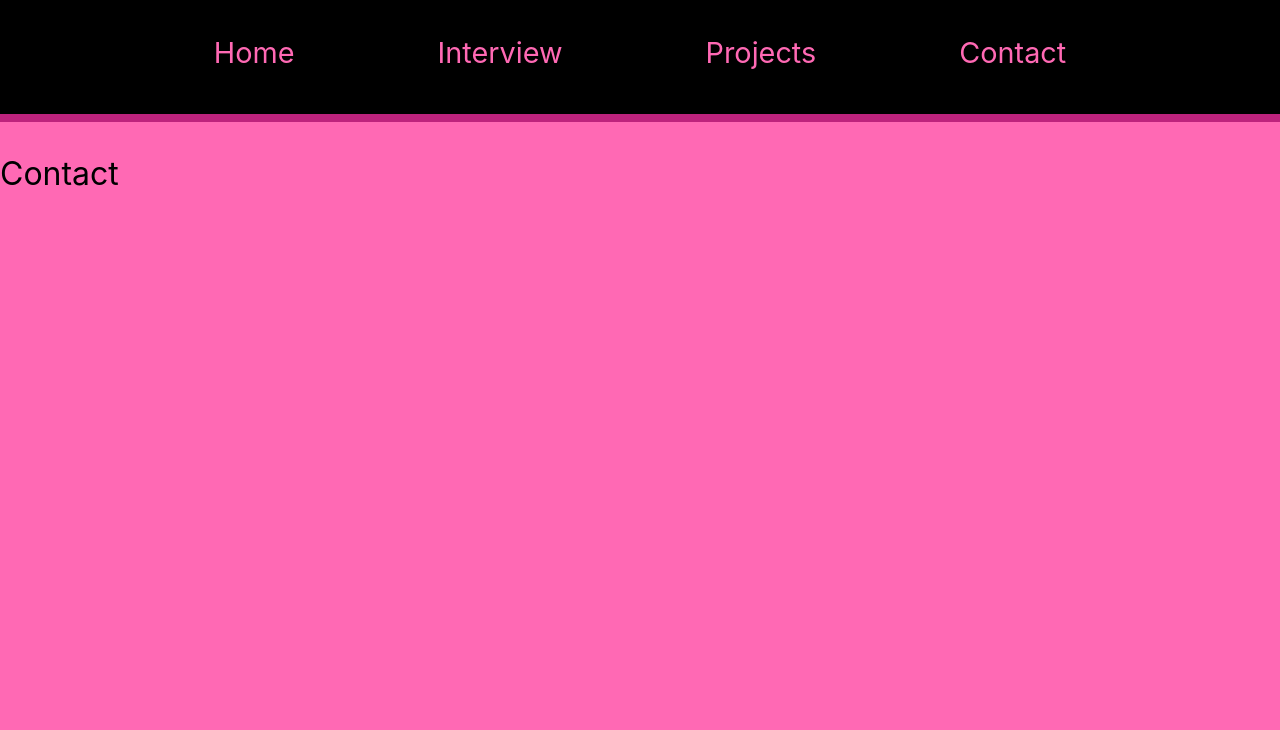
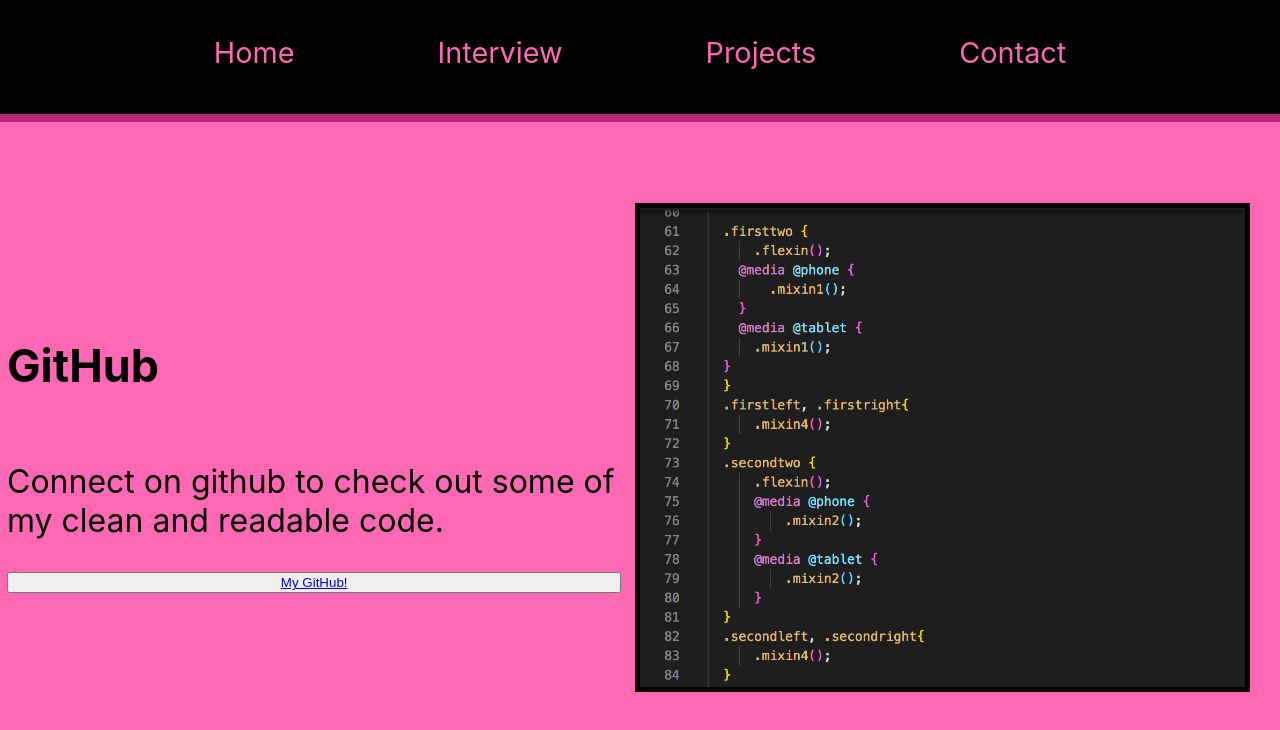
Before and after one commit to kwmorlock/interactive-portfolio, a React (Create React App) app in the folder my-app/: page /contact in a window 1280 px wide. Shown: the top 730 px of the page. Built offline with nearby package versions, Linux system fonts and the light colour scheme.

Commit message:
feat: Contact updated with GitHub

```diff
--- a/my-app/src/Contact/Contact.js
+++ b/my-app/src/Contact/Contact.js
@@ -1,14 +1,27 @@
 import React from "react";
-import Nav from "../Nav/Nav"
+import { HomeWrapper } from "../Nav/NavStyles";
+import Nav from "../Nav/Nav";
+import { ContactLeft, FlexContact, FlexContactTwo } from "./ContactStyles";
+import { Link } from "react-router-dom";
 
 const Contact = () => {
   return (
-    <div>
-        <Nav />
-      <header>
-        <p>Contact</p>
-      </header>
-    </div>
+    <HomeWrapper>
+    <Nav />
+    <FlexContact>
+      <ContactLeft>
+        <h2 class="mysite"> GitHub</h2>
+        <p>
+          {" "}
+          Connect on github to check out some of my clean and readable code.
+        </p>
+        <button class="bodybutton" onclick="window.location.href = 'https://github.com/kwmorlock'"> <a target="_blank" href='https://github.com/kwmorlock'>My GitHub!</a></button>
+      </ContactLeft>
+      <ContactLeft>
+        <img src={require("../Images/readablecode.png")} />
+      </ContactLeft>
+    </FlexContact>
+    </HomeWrapper>
   );
 }
 
```
